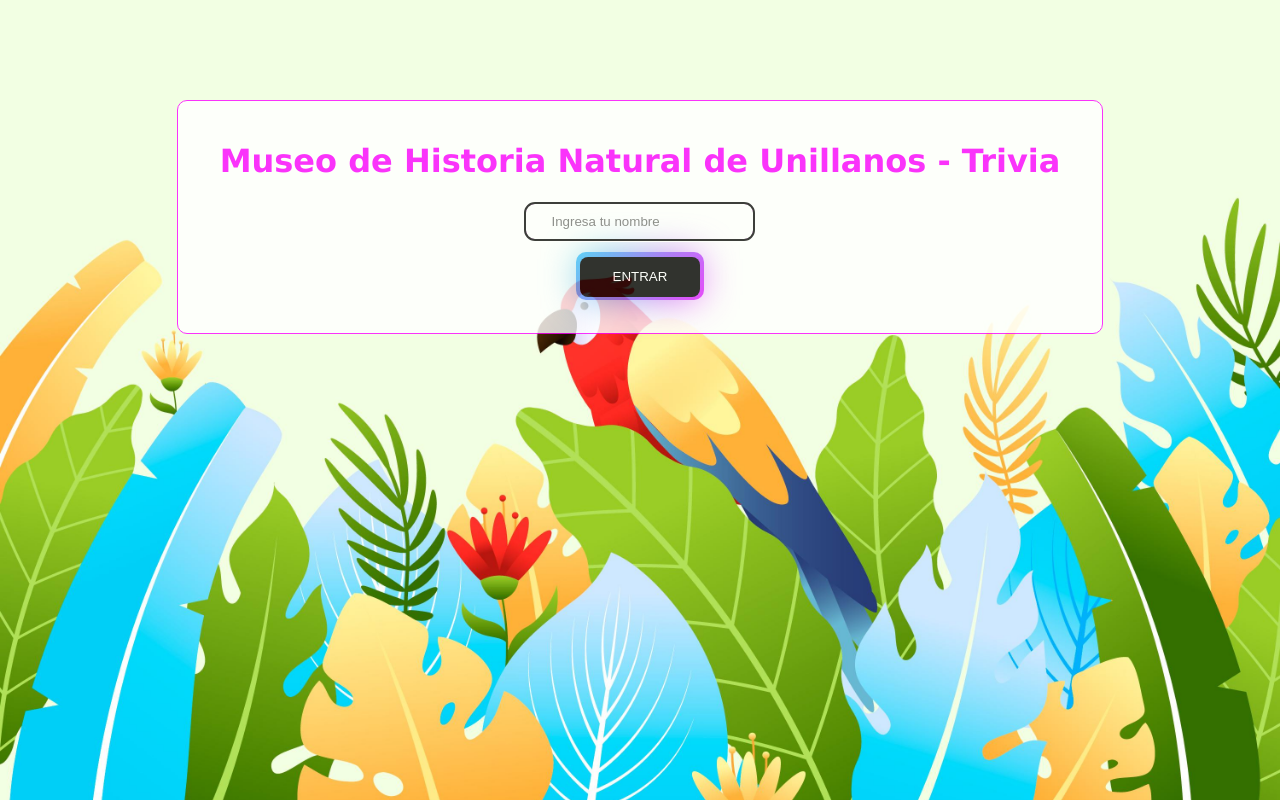
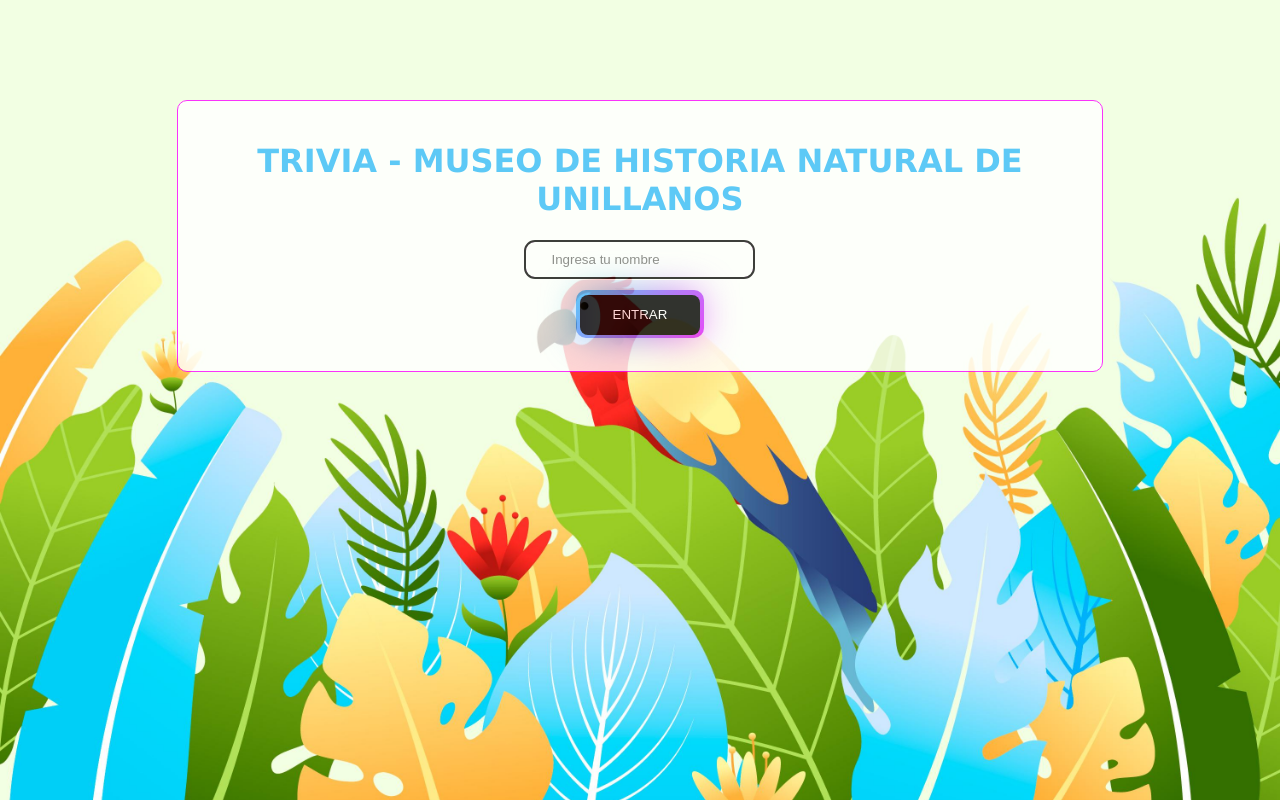
Before and after one commit to danielm-ing/danielm-ing.github.io, a plain HTML site: page index.html in a window 1280 px wide. Drawn offline with Linux system fonts and the light colour scheme.

Commit message:
Update index.html

```diff
--- a/index.html
+++ b/index.html
@@ -10,11 +10,11 @@
 </head>
 <body>
     <style>
-        h1 { color: #fc00ff; }
+        h1 { color: #38bcfa; }
       </style>
     <div id="inicio" class="box">
 
-        <h1>Museo de Historia Natural de Unillanos - Trivia</h1>
+        <h1>TRIVIA - MUSEO DE HISTORIA NATURAL DE UNILLANOS</h1>
 
 
         <p>
```
